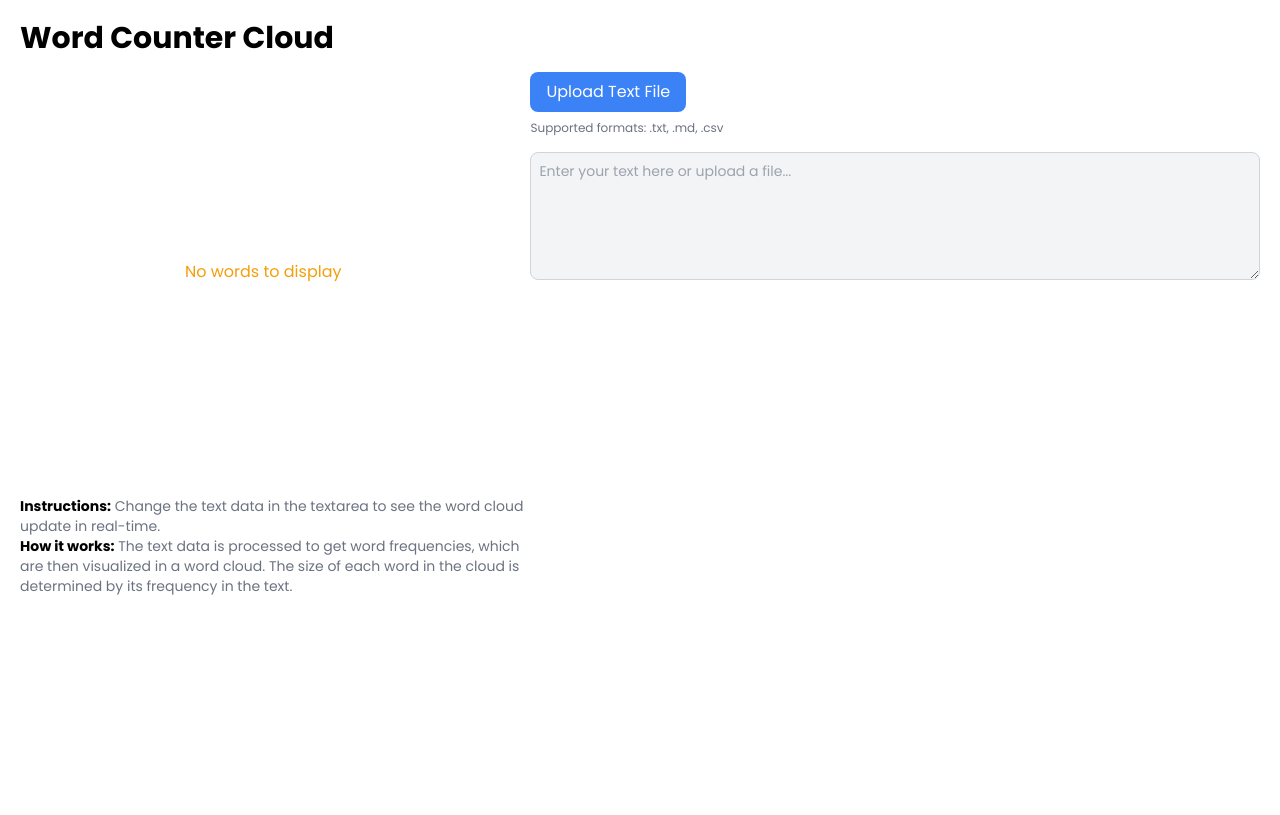
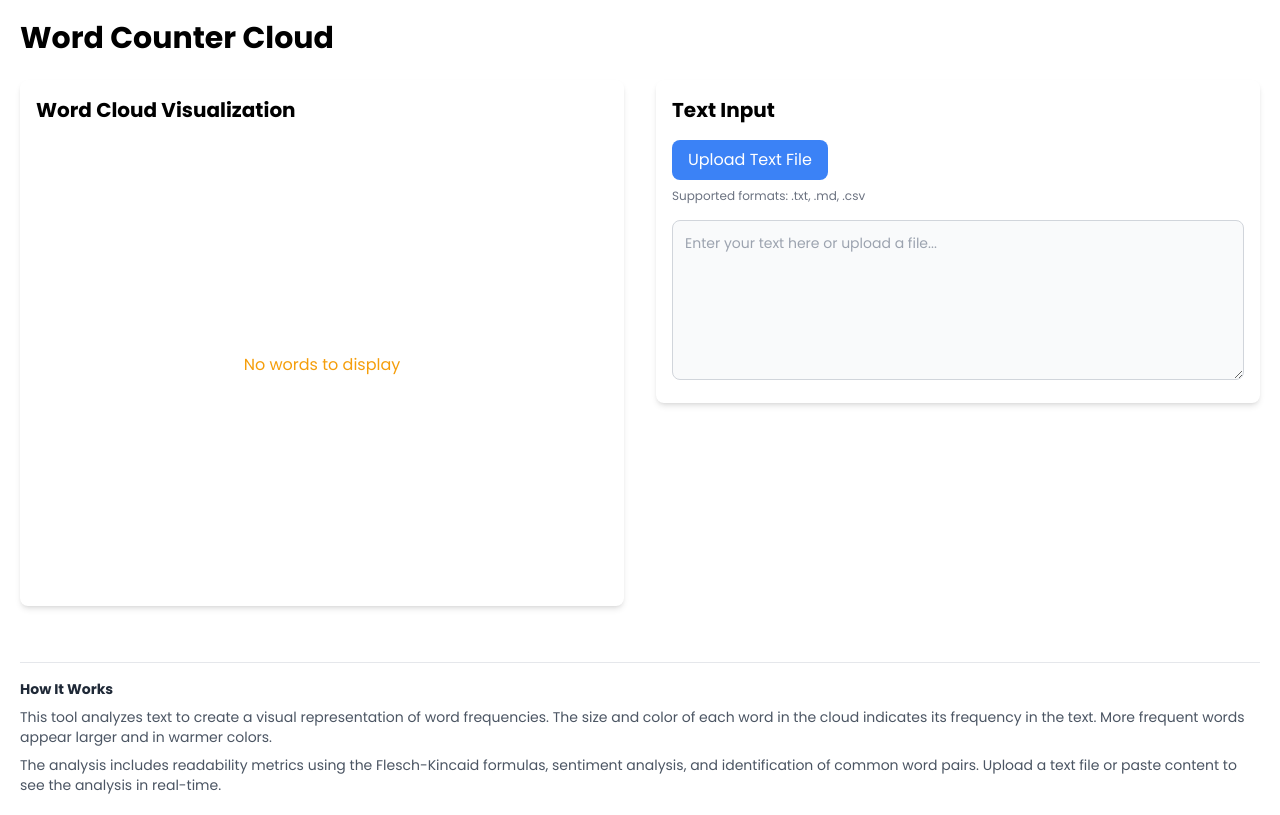
Before and after one commit to Euaell/word_counter, a Next.js app: page / in a window 1280 px wide. Built offline with nearby package versions, Linux system fonts and the light colour scheme.

Commit message:
chore: cloud fixed

```diff
--- a/app/page.tsx
+++ b/app/page.tsx
@@ -41,8 +41,8 @@ export default function Home(): React.ReactElement {
 	const words = useMemo(() =>
 		getWordFrequencies(textData, {
 			includePercentages: true,
-			maxResults: 150,
-			minWordLength: 3
+			maxResults: 200, // Increased to allow more words in the cloud
+			minWordLength: 2  // Allow shorter words
 		}),
 	[textData]);
 
@@ -74,12 +74,15 @@ export default function Home(): React.ReactElement {
 	}, [])
 
 	return (
-		<div className='p-5'>
-			<h1 className='text-3xl font-bold'>Word Counter Cloud</h1>
+		<div className='p-5 max-w-7xl mx-auto'>
+			<h1 className='text-3xl font-bold mb-6'>Word Counter Cloud</h1>
 
-			<div className='flex flex-col md:flex-row mt-4 justify-around items-start gap-6'>
-
-				<div className='w-full md:w-2/5 h-[350px] md:h-[400px] relative'>
+			<div className='flex flex-col lg:flex-row gap-8'>
+				{/* Left column - Word Cloud */}
+				<div className='w-full lg:w-1/2'>
+					<div className='bg-white rounded-lg shadow-md p-4 mb-6'>
+						<h2 className='text-xl font-semibold mb-4'>Word Cloud Visualization</h2>
+						<div className='h-[450px] relative'>
 							{isLoading ? (
 								<div className='h-full flex justify-center items-center'>
 									<div className='animate-spin rounded-full h-12 w-12 border-t-2 border-b-2 border-blue-500'></div>
@@ -87,8 +90,8 @@ export default function Home(): React.ReactElement {
 							) : words && words.length ? (
 								<WordCloudComponent
 									words={words}
-							width={350}
-							height={400}
+									width={550}
+									height={450}
 									onWordMouseOver={onWordMouseOver}
 									onWordMouseOut={onWordMouseOut}
 								/>
@@ -107,8 +110,18 @@ export default function Home(): React.ReactElement {
 								</div>
 							)}
 						</div>
+					</div>
 
-				<div className='w-full md:w-3/5 mt-4 md:mt-0 h-full max-h-full'>
+					{/* Sentiment Visualizer */}
+					{words.length > 0 && (
+						<SentimentVisualizer sentimentScore={textAnalysis.sentimentScore} />
+					)}
+				</div>
+
+				{/* Right column - Text input and statistics */}
+				<div className='w-full lg:w-1/2'>
+					<div className='bg-white rounded-lg shadow-md p-4 mb-6'>
+						<h2 className='text-xl font-semibold mb-4'>Text Input</h2>
 						<div className='mb-4 flex flex-col gap-2'>
 							<div className='flex items-center gap-2'>
 								<button
@@ -137,31 +150,29 @@ export default function Home(): React.ReactElement {
 						</div>
 
 						<textarea
-						className='w-full h-32 max-h-full p-2 text-sm text-gray-900 bg-gray-100 rounded-lg border border-gray-300 focus:ring-blue-500 focus:border-blue-500'
+							className='w-full h-40 p-3 text-sm text-gray-900 bg-gray-50 rounded-lg border border-gray-300 focus:ring-blue-500 focus:border-blue-500'
 							value={textData}
 							onChange={handleChange}
 							placeholder='Enter your text here or upload a file...'
 						/>
+					</div>
 
-					{/* Analysis Panels */}
+					{/* Statistics Panel */}
 					{words.length > 0 && (
-						<div className="mt-4 space-y-4">
 						<StatisticsPanel words={words} originalText={textData} />
-
-							{/* Sentiment Visualizer */}
-							<SentimentVisualizer sentimentScore={textAnalysis.sentimentScore} />
-						</div>
 					)}
 				</div>
 			</div>
 
-			<div className='mt-6 text-gray-500 text-sm md:w-5/12'>
+			<div className='mt-8 text-gray-600 text-sm border-t pt-4'>
+				<h3 className='font-semibold text-gray-800 mb-2'>How It Works</h3>
+				<p className='mb-2'>
+					This tool analyzes text to create a visual representation of word frequencies. The size and color of each word in the cloud
+					indicates its frequency in the text. More frequent words appear larger and in warmer colors.
+				</p>
 				<p>
-					<strong className='text-black'>Instructions:</strong> Change the text data in the textarea to see the word cloud update in real-time.
-				</p>
-
-				<p>
-					<strong className='text-black'>How it works:</strong> The text data is processed to get word frequencies, which are then visualized in a word cloud. The size of each word in the cloud is determined by its frequency in the text.
+					The analysis includes readability metrics using the Flesch-Kincaid formulas, sentiment analysis, and identification of common word pairs.
+					Upload a text file or paste content to see the analysis in real-time.
 				</p>
 			</div>
 		</div>
--- a/components/WordCloudComponent.tsx
+++ b/components/WordCloudComponent.tsx
@@ -5,6 +5,11 @@ import { WordFrequency } from '@/utils/textProcessing';
 const WordCloud = dynamic(() => import('react-d3-cloud'), { ssr: false });
 
 export type Word = WordFrequency;
+
+// Extended Word type with a random property for layout variation
+interface EnhancedWord extends Word {
+	random?: number;
+}
 
 type Props = {
 	words: Word[];
@@ -14,20 +19,38 @@ type Props = {
 	onWordMouseOut?: (event: MouseEvent, d: Word) => void;
 }
 
-const MAX_FONT_SIZE = 72;
-const MIN_FONT_SIZE = 8;
+// Configuration constants
+const MAX_FONT_SIZE = 64; // Reduced max size to prevent clipping
+const MIN_FONT_SIZE = 10; // Increased min size for better readability
 const MAX_FONT_WEIGHT = 600;
 const MIN_FONT_WEIGHT = 300;
-const MAX_WORDS = 30;
+const MAX_WORDS = 100; // Display more words
+const SPIRAL = "archimedean"; // archimedean or rectangular
+const PADDING = 3; // Increased padding between words
+const ROTATE_FN = () => {
+	// Randomly rotate words by 0, -30, or 30 degrees for a fuller cloud
+	const angles = [0, 0, 0, 0, -30, 30]; // Bias toward 0 for readability
+	return angles[Math.floor(Math.random() * angles.length)];
+};
 
 const WordCloudComponentInner = forwardRef<HTMLDivElement, Props>(
 	({ words, width, height, onWordMouseOut, onWordMouseOver }, ref) => {
+		// Sort and limit the words to display
 		const sortedWords = useMemo(
-			() => [...words].sort((a, b) => b.value - a.value).slice(0, MAX_WORDS),
+			() => [...words]
+				.sort((a, b) => b.value - a.value)
+				.slice(0, MAX_WORDS)
+				// Add a random factor to help with layout
+				.map(word => ({
+					...word,
+					random: Math.random() * 0.3 + 0.85 // Random factor between 0.85 and 1.15
+				})) as EnhancedWord[],
 			[words]
 		);
 
+		// Find min and max frequencies for scaling
 		const [minOccurrences, maxOccurrences] = useMemo(() => {
+			if (sortedWords.length === 0) return [0, 0];
 			const values = sortedWords.map((w) => w.value);
 			const min = Math.min(...values);
 			const max = Math.max(...values);
@@ -35,17 +58,19 @@ const WordCloudComponentInner = forwardRef<HTMLDivElement, Props>(
 		}, [sortedWords]);
 
 		/**
-		 * Calculate font size using a logarithmic or square root scale for more proportional display
-		 * This prevents high-frequency words from appearing disproportionately large
+		 * Calculate font size using a logarithmic scale with clamping to prevent extreme sizes
+		 * This creates a more balanced visual appearance with less extreme differences
 		 */
 		const calculateFontSize = useCallback(
-			(wordOccurrences: number) => {
+			(word: EnhancedWord) => {
+				const wordOccurrences = word.value;
+				const randomFactor = word.random || 1; // Use the random factor for layout variance
+
 				// Handle edge cases
-				if (maxOccurrences === minOccurrences) return (MIN_FONT_SIZE + MAX_FONT_SIZE) / 2;
-				if (sortedWords.length === 1) return MAX_FONT_SIZE;
+				if (sortedWords.length <= 1) return MIN_FONT_SIZE + (MAX_FONT_SIZE - MIN_FONT_SIZE) / 2;
+				if (maxOccurrences === minOccurrences) return MIN_FONT_SIZE + (MAX_FONT_SIZE - MIN_FONT_SIZE) / 2;
 
-				// Use logarithmic scale for more proportional sizing
-				// Log base transformation makes differences less extreme
+				// Use logarithmic scale for more balanced sizing
 				const logMin = Math.log(minOccurrences || 1);
 				const logMax = Math.log(maxOccurrences);
 				const logCurrent = Math.log(wordOccurrences || 1);
@@ -58,32 +83,35 @@ const WordCloudComponentInner = forwardRef<HTMLDivElement, Props>(
 					normalizedValue = (logCurrent - logMin) / (logMax - logMin);
 				}
 
-				// Apply square root transformation to further smooth out size differences
-				normalizedValue = Math.sqrt(normalizedValue);
+				// Scale and adjust with a dampening factor to prevent extreme sizes
+				// Use a cubic root function to reduce extreme differences
+				normalizedValue = Math.pow(normalizedValue, 1/3);
 
-				// Calculate final font size
-				const fontSize = MIN_FONT_SIZE + normalizedValue * (MAX_FONT_SIZE - MIN_FONT_SIZE);
-				return Math.round(fontSize);
+				// Calculate final font size with random factor for better layout
+				const fontSize = MIN_FONT_SIZE + normalizedValue * (MAX_FONT_SIZE - MIN_FONT_SIZE) * randomFactor;
+
+				// Ensure result is within bounds and return as integer
+				return Math.floor(Math.max(MIN_FONT_SIZE, Math.min(MAX_FONT_SIZE, fontSize)));
 			},
 			[maxOccurrences, minOccurrences, sortedWords]
 		);
 
 		// Font weight calculation with smoother scaling
 		const calculateFontWeight = useCallback(
-			(wordOccurrences: number) => {
+			(word: Word) => {
 				if (maxOccurrences === minOccurrences) return (MAX_FONT_WEIGHT + MIN_FONT_WEIGHT) / 2;
 
 				// Use square root scaling for more proportional font weight
-				const normalizedValue = Math.sqrt((wordOccurrences - minOccurrences) /
+				const normalizedValue = Math.sqrt((word.value - minOccurrences) /
 					(maxOccurrences - minOccurrences || 1));
 
 				const fontWeight = MIN_FONT_WEIGHT + normalizedValue * (MAX_FONT_WEIGHT - MIN_FONT_WEIGHT);
-				return Math.round(fontWeight);
+				return Math.round(fontWeight / 100) * 100; // Round to nearest 100 for standard weights
 			},
 			[maxOccurrences, minOccurrences]
 		);
 
-		// Optional color function based on word frequency
+		// Color function based on word frequency with a more vibrant palette
 		const colorFunction = useCallback((word: Word) => {
 			// Normalize the value using the same logarithmic approach
 			const logMin = Math.log(minOccurrences || 1);
@@ -97,23 +125,33 @@ const WordCloudComponentInner = forwardRef<HTMLDivElement, Props>(
 				normalizedValue = (logCurrent - logMin) / (logMax - logMin);
 			}
 
-			// Generate a color from blue to red based on frequency
-			const hue = 240 - normalizedValue * 200; // 240 is blue, 40 is orange-red
-			return `hsl(${hue}, 70%, 50%)`;
+			// Create a more vibrant color palette
+			// Use HSL color scale with a wider hue range
+			const hue = 210 - normalizedValue * 170; // From blue (210) to red (40)
+			const saturation = 65 + normalizedValue * 25; // 65% - 90%
+			const lightness = 45 + (1 - normalizedValue) * 15; // 45% - 60%, darker for more important words
+
+			return `hsl(${hue}, ${saturation}%, ${lightness}%)`;
 		}, [minOccurrences, maxOccurrences]);
 
+		// Calculate optimal dimensions based on container
+		const cloudWidth = width || 500;
+		const cloudHeight = height || 400;
+
 		return (
-			<div ref={ref} className='overflow-hidden max-w-full max-h-full cursor-pointer'>
+			<div ref={ref} className='overflow-hidden w-full h-full cursor-pointer'>
 				<WordCloud
 					data={sortedWords}
-					fontSize={(word: Word) => calculateFontSize(word.value)}
-					fontWeight={(word: Word) => calculateFontWeight(word.value)}
+					fontSize={(word: EnhancedWord) => calculateFontSize(word)}
+					fontWeight={(word: Word) => calculateFontWeight(word)}
 					fill={(word: Word) => colorFunction(word)}
-					width={width}
-					height={height}
-					font="Poppins"
-					rotate={0}
-					padding={2}
+					width={cloudWidth}
+					height={cloudHeight}
+					font="Inter, system-ui, sans-serif" // Modern font stack
+					spiral={SPIRAL}
+					rotate={ROTATE_FN}
+					padding={PADDING}
+					random={() => 0.5} // More predictable layout
 					onWordMouseOver={onWordMouseOver}
 					onWordMouseOut={onWordMouseOut}
 				/>
```
Lines whose indentation alone changed are shown as unchanged.
